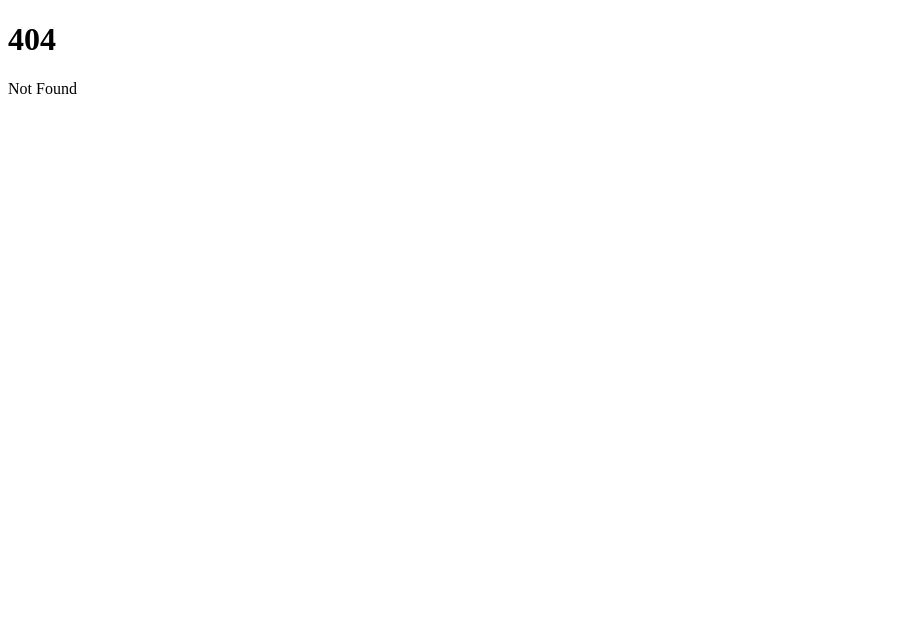
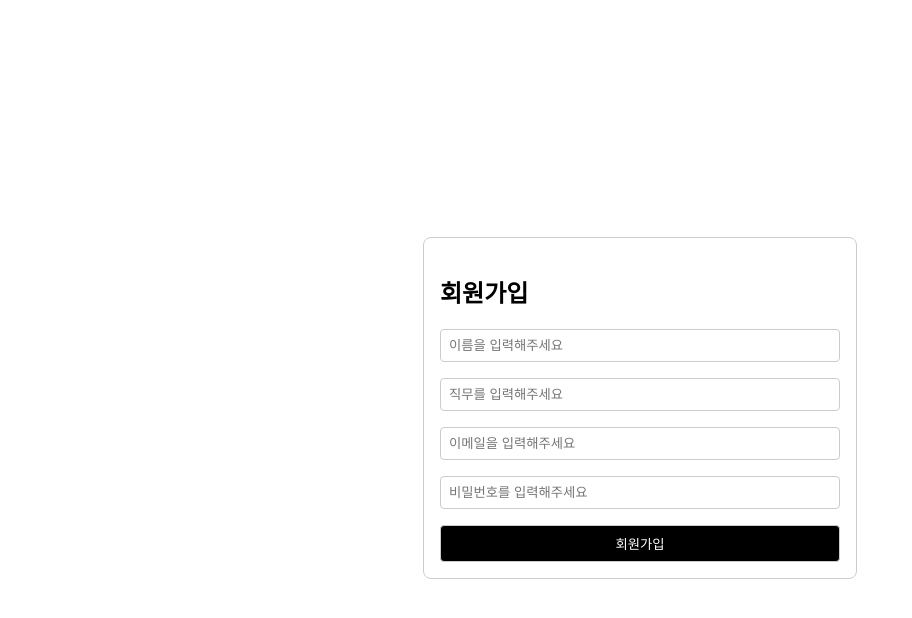
Before and after one commit to paperdeer-assignment/alicon-assignment, a SvelteKit app: page /auth/signup in a window 1280 px wide. Before the commit this address had no page. Shown: the top 618 px of the page, without its empty margins (0-912 px from the left). Built offline with nearby package versions, Linux system fonts and the light colour scheme; no server answers.

Commit message:
feat: 회원가입 페이지 & 회원가입 액션 추가

```diff
--- /dev/null
+++ b/src/routes/auth/signup/+page.server.ts
@@ -0,0 +1,54 @@
+import { PrismaClient } from '@prisma/client';
+import { fail, redirect, type Actions } from '@sveltejs/kit';
+
+const prisma = new PrismaClient();
+
+export const actions = {
+	default: async ({ request, url, cookies }) => {
+		const redirectUrl = url.searchParams.get('redirectUrl') || '/chat';
+
+		const formData = await request.formData();
+		const name = formData.get('name')?.toString();
+		const email = formData.get('email')?.toString();
+		const password = formData.get('password')?.toString();
+		const position = formData.get('position')?.toString();
+
+		if (!name || !email || !password || !position) {
+			return fail(400, {
+				name,
+				email,
+				password,
+				error: '모든 필드를 입력해주세요.'
+			});
+		}
+
+		const user = await prisma.user.findUnique({
+			where: {
+				email
+			}
+		});
+
+		if (user) {
+			return fail(400, {
+				email,
+				error: '이미 존재하는 이메일입니다.'
+			});
+		}
+
+		const newUser = await prisma.user.create({
+			data: {
+				name,
+				email,
+				password,
+				profileImage: '',
+				position
+			}
+		});
+
+		cookies.set('userId', newUser.id.toString(), {
+			path: '/'
+		});
+
+		if (newUser) redirect(302, redirectUrl);
+	}
+} satisfies Actions;
--- /dev/null
+++ b/src/routes/auth/signup/+page.svelte
@@ -0,0 +1,30 @@
+<h1>회원가입</h1>
+
+<form method="post">
+	<input type="text" name="name" placeholder="이름을 입력해주세요" />
+	<input type="text" name="position" placeholder="직무를 입력해주세요" />
+	<input type="email" name="email" placeholder="이메일을 입력해주세요" />
+	<input type="password" name="password" placeholder="비밀번호를 입력해주세요" />
+	<button type="submit">회원가입</button>
+</form>
+
+<style>
+	form {
+		display: flex;
+		flex-direction: column;
+		gap: 16px;
+		margin-top: 16px;
+	}
+	input {
+		padding: 8px;
+		border: 1px solid #ccc;
+		border-radius: 4px;
+	}
+	button {
+		padding: 8px;
+		border: 1px solid #ccc;
+		border-radius: 4px;
+		background-color: #000;
+		color: #fff;
+	}
+</style>
```
